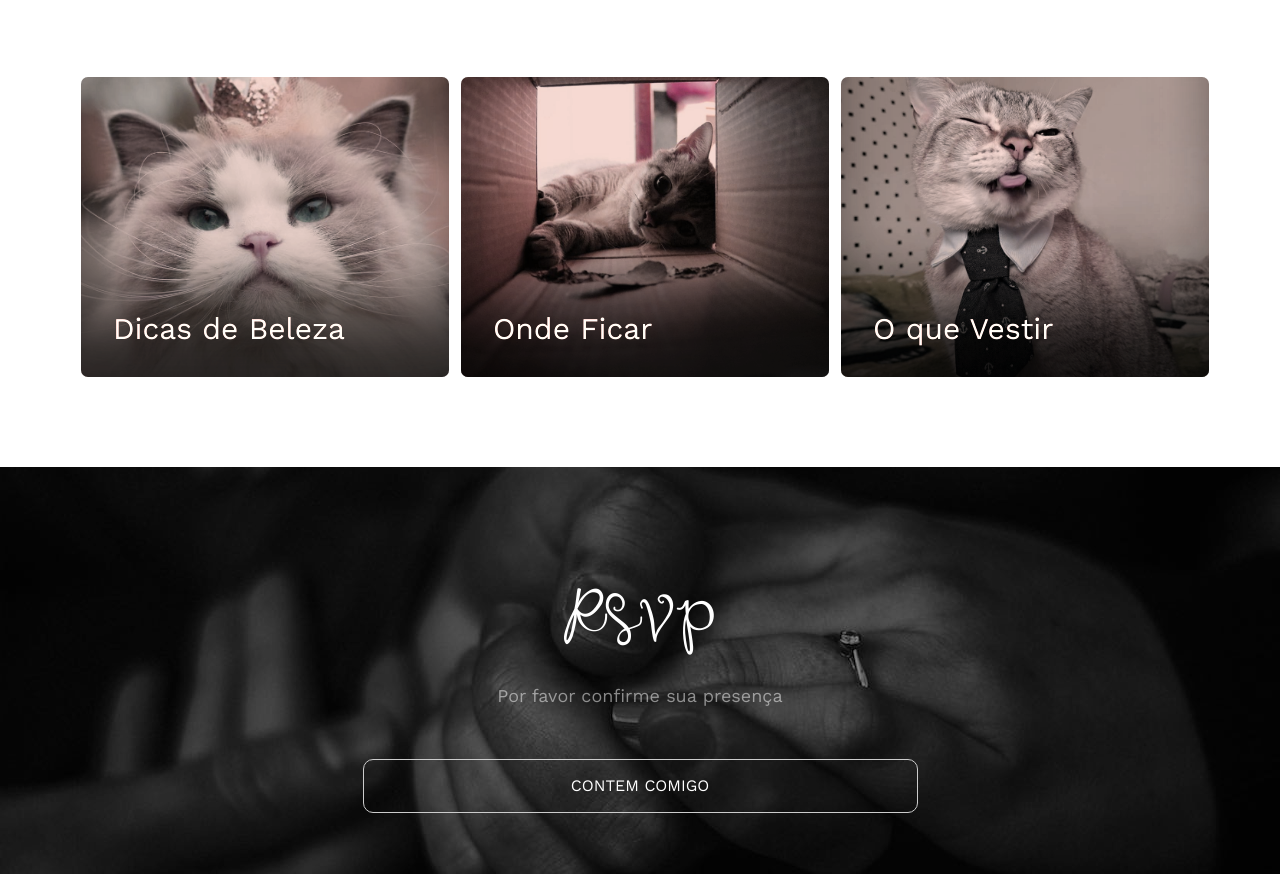
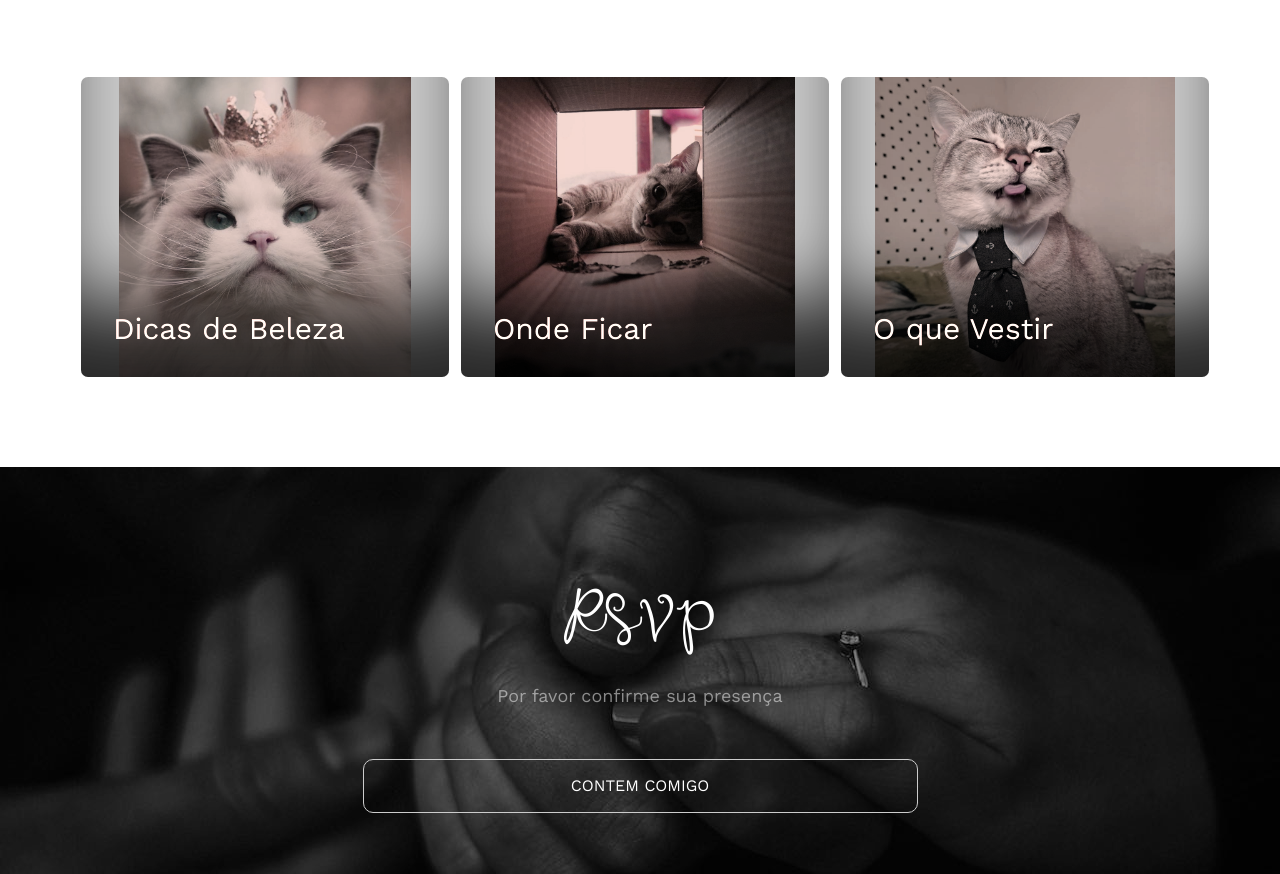
Before and after one commit to tebw/tebw.github.io, a plain HTML site: page index.html in a window 1280 px wide. Shown: the part 3694-4568 px from the top of the page. Drawn offline with nearby package versions, Linux system fonts and the light colour scheme; files whose address does not match are found by name.

Commit message:
gift list css improvement

```diff
--- a/css/style.css
+++ b/css/style.css
@@ -745,7 +745,7 @@ h1, h2, h3, h4, h5, h6, figure {
   width: 32.3%;
   background-repeat: no-repeat !important;
   background-position: center;
-  background-size: auto 100%:
+  background-size: auto 100% !important;
 }
 
 #tebw-gallery-list li.postcards {
```
